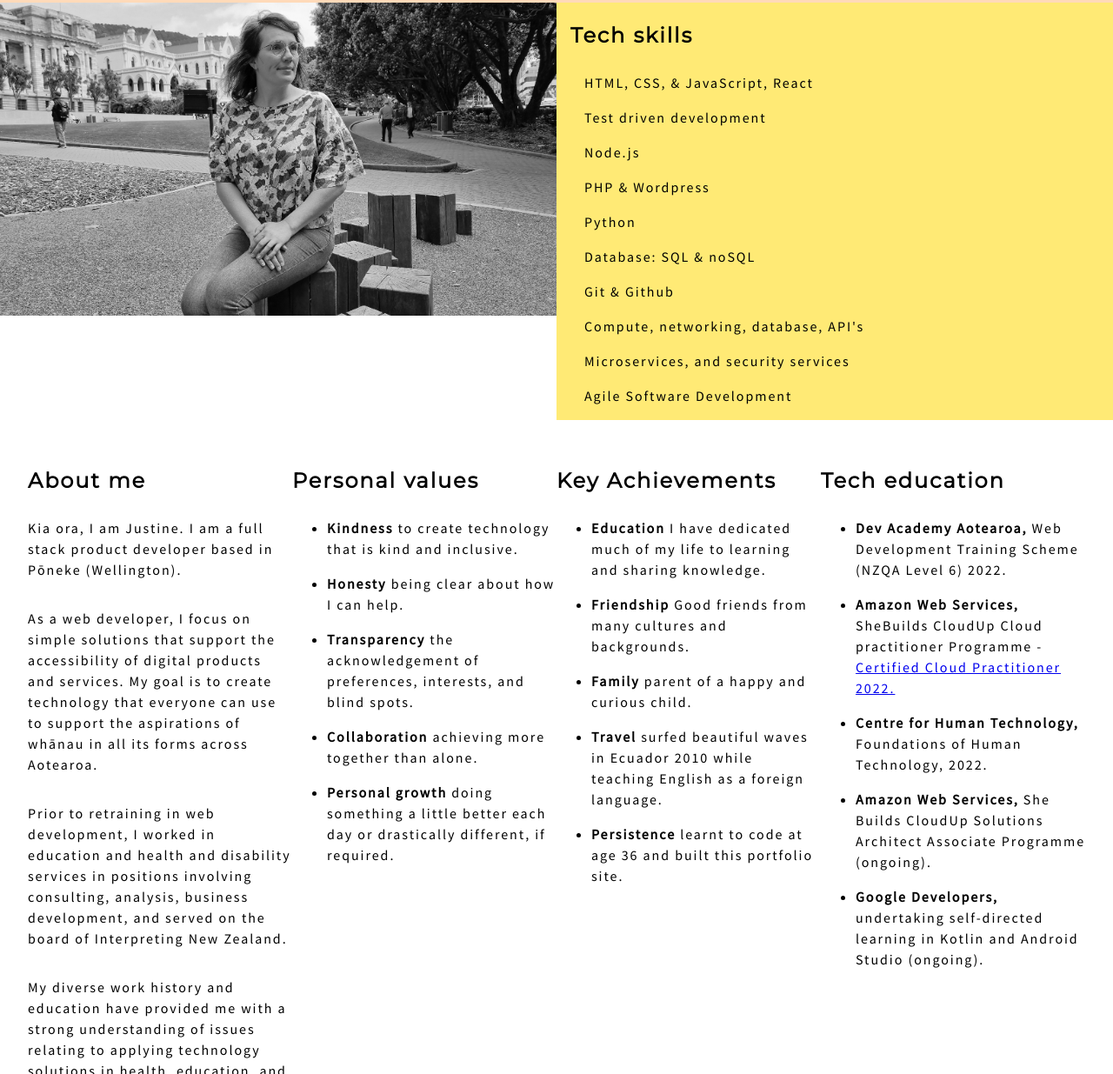
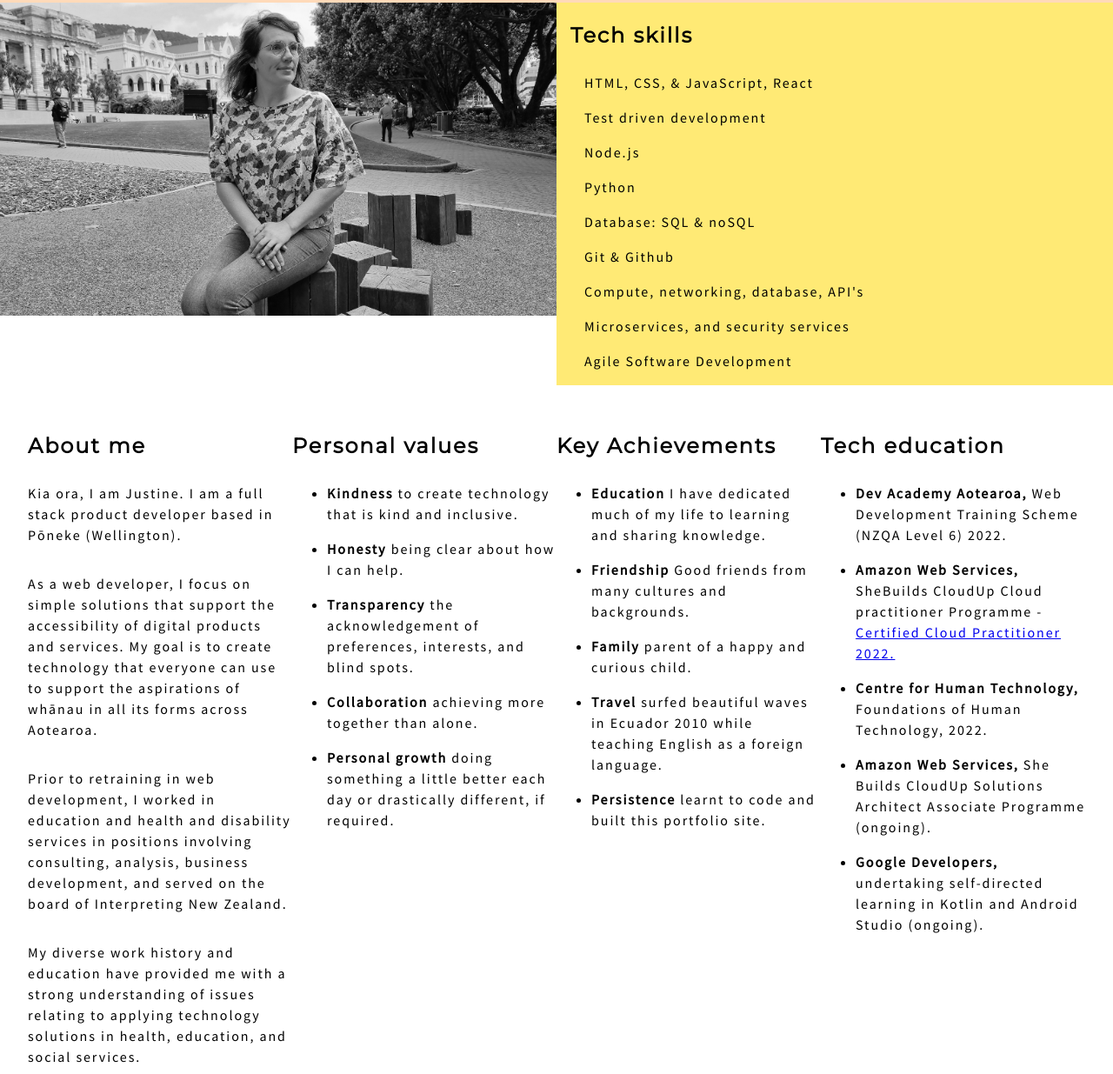
Before and after one commit to justine-pepperell/justine.github.io, a plain HTML site: page index.html in a window 1280 px wide. Shown: the part 166-1401 px from the top of the page at 87% size. Drawn offline with Linux system fonts and the light colour scheme.

Commit message:
update text on homepage

```diff
--- a/index.html
+++ b/index.html
@@ -47,7 +47,6 @@
         <div role="listitem" class="listitem">HTML, CSS, & JavaScript, React</div>
         <div role="listitem" class="listitem">Test driven development</div>
         <div role="listitem" class="listitem">Node.js</div>
-        <div role="listitem" class="listitem">PHP & Wordpress</div>
         <div role="listitem" class="listitem">Python</div>
         <div role="listitem" class="listitem">Database: SQL & noSQL</div>
         <div role="listitem" class="listitem">Git & Github</div>
@@ -92,7 +91,7 @@
         <li><b>Friendship</b> Good friends from many cultures and backgrounds.</li>
         <li><b>Family</b> parent of a happy and curious child.</li>
         <li><b>Travel</b> surfed beautiful waves in Ecuador 2010 while teaching English as a foreign language.</li>
-        <li><b>Persistence</b> learnt to code at age 36 and built this portfolio site.</li>
+        <li><b>Persistence</b> learnt to code and built this portfolio site.</li>
       </ul>
       </div>
      <div>
```
